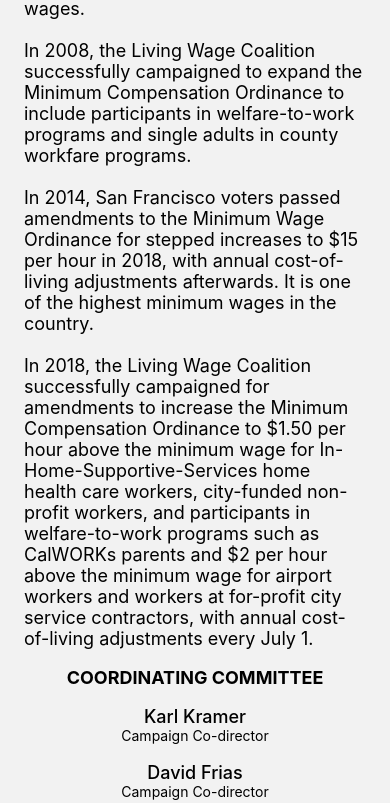
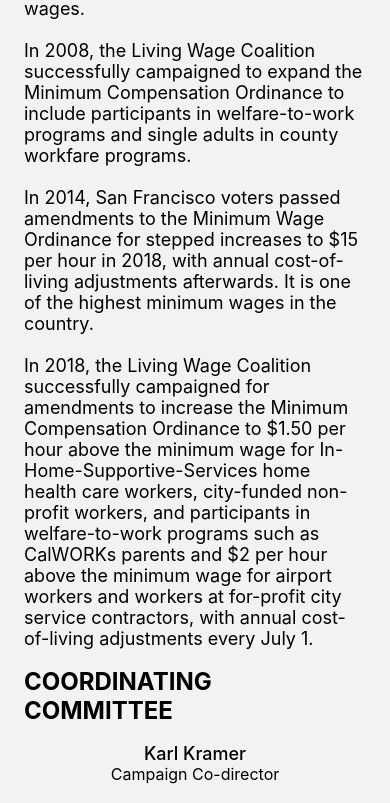
Before and after one commit to SF-LivingWageCoalition/sflivingwages-mobile-app, a React Native app: screen /WhoWeAre in a window 390 px wide. Shown: the part 1192-1995 px from the top of the page. Built offline with nearby package versions, Linux system fonts and the light colour scheme; what @dooboo-ui/theme, expo-localization, i18n-js would draw is missing.

Commit message:
feat(project-structure): Add fontStyles.ts to theme folder with exports for font sizes and weights. Implement this system in WhoWeAreScreen.

```diff
--- a/App/screens/WhoWeAreScreen/WhoWeAreScreen.tsx
+++ b/App/screens/WhoWeAreScreen/WhoWeAreScreen.tsx
@@ -3,6 +3,7 @@
 import bodyText from "./bodyText.json";
 import committeeData from "./committee.json";
 import { colors } from "../../theme";
+import { fontSize, fontWeight } from "../../theme/fontStyles";
 
 /**
  * Who We Are Screen component
@@ -61,12 +62,12 @@
     resizeMode: "contain",
   },
   bodyText: {
-    fontSize: 18,
+    fontSize: fontSize.md,
     marginBottom: 18,
   },
   membersHeadingText: {
-    fontSize: 18,
-    fontWeight: "bold",
+    fontSize: fontSize.xl,
+    fontWeight: fontWeight.bold,
     marginBottom: 18,
     textTransform: "uppercase",
   },
@@ -78,11 +79,11 @@
     marginBottom: 18,
   },
   memberNameText: {
-    fontSize: 18,
-    fontWeight: "500",
+    fontSize: fontSize.md,
+    fontWeight: fontWeight.medium,
   },
   memberTitleText: {
-    fontSize: 14,
+    fontSize: fontSize.sm,
   },
 });
 
--- /dev/null
+++ b/App/theme/fontStyles.ts
@@ -0,0 +1,21 @@
+export const fontSize = {
+  xxs: 12,
+  xs: 14,
+  sm: 16,
+  md: 18,
+  lg: 20,
+  xl: 24,
+  xxl: 36,
+} as const;
+
+export type FontSize = keyof typeof fontSize;
+
+export const fontWeight = {
+  light: "300",
+  normal: "400",
+  medium: "500",
+  semibold: "600",
+  bold: "700",
+} as const;
+
+export type FontWeight = keyof typeof fontWeight;
```
Also changed, not shown: App/screens/ReportViolation/ReportViolation.tsx (+7 -8 lines).
